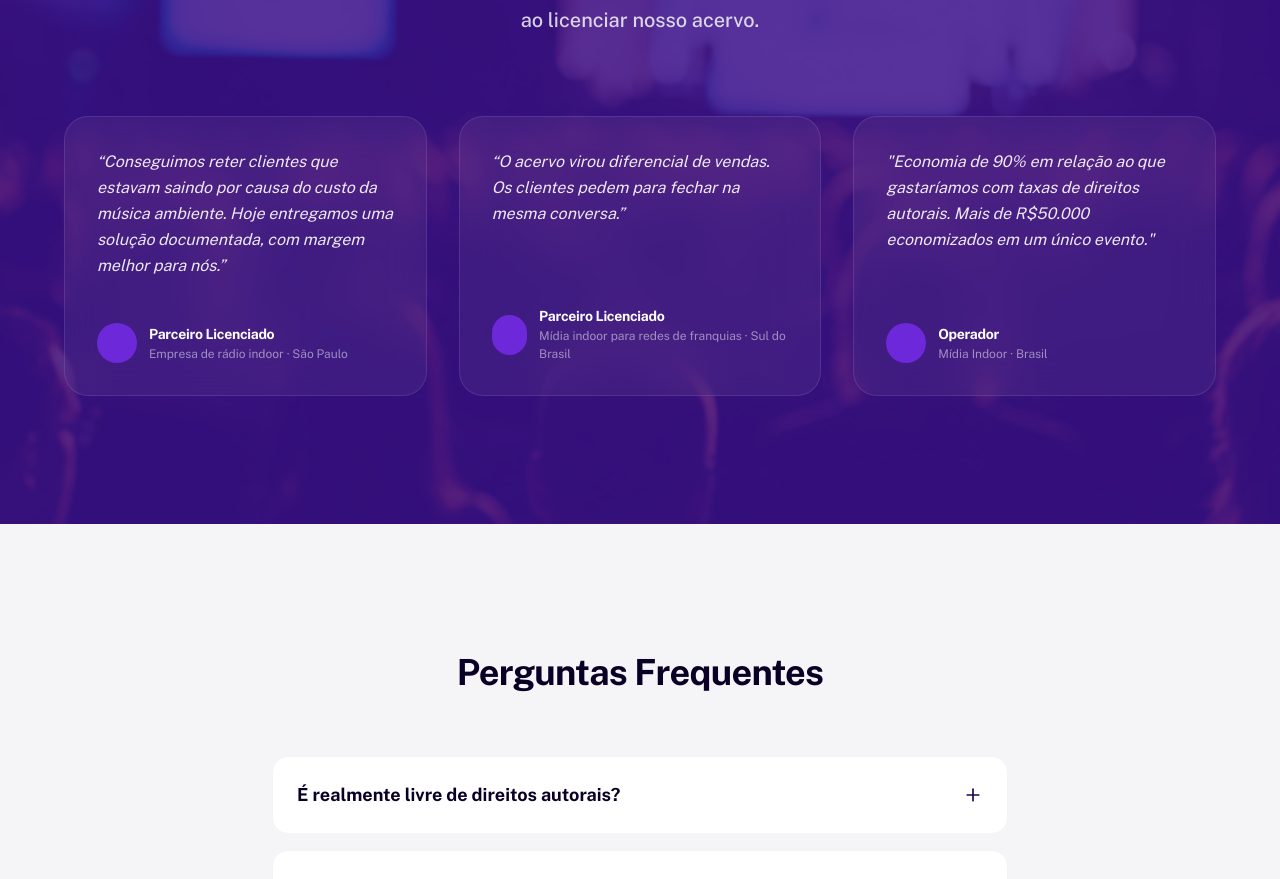
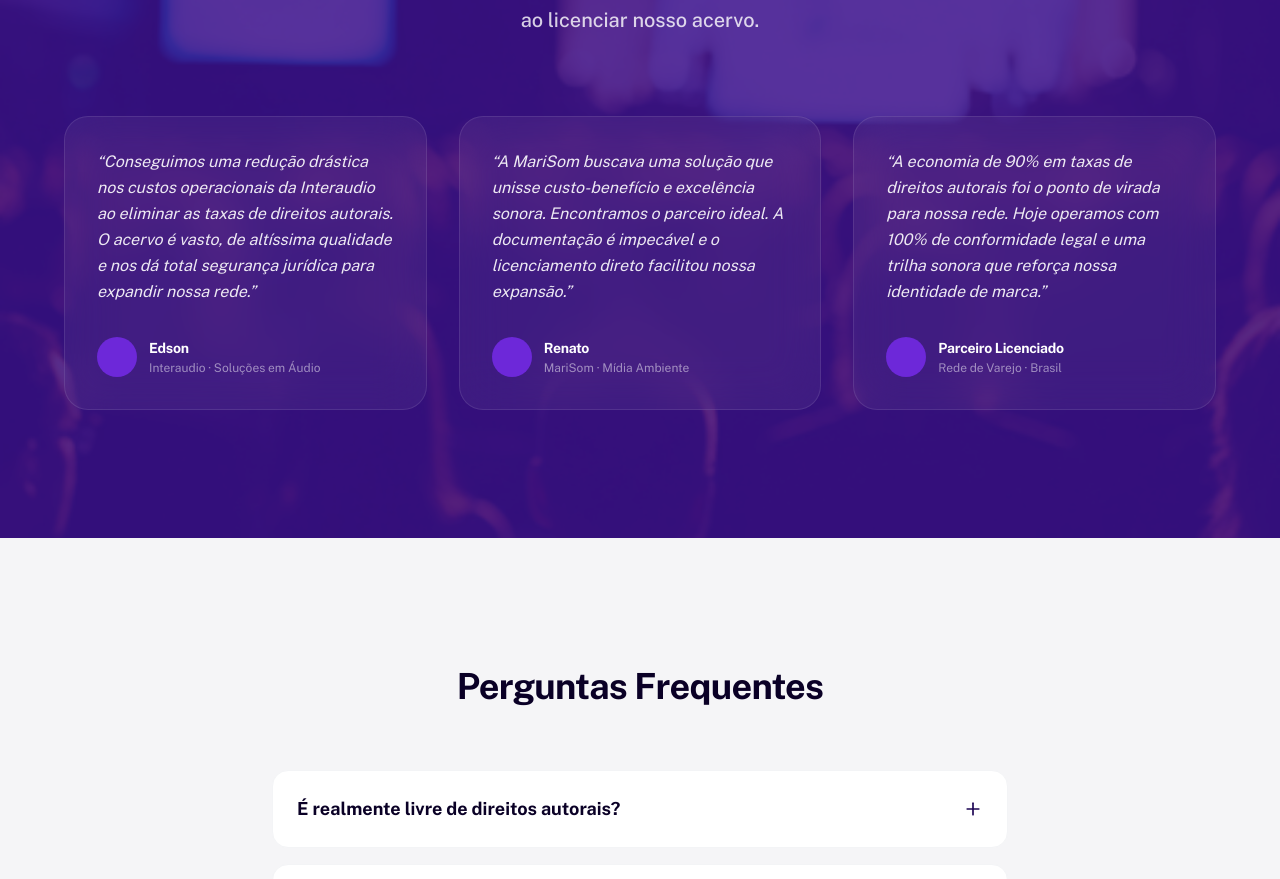
Before and after one commit to tecnologia-agencia-cow/lp-musica, a Next.js app: page / in a window 1280 px wide. Shown: the part 5330-6209 px from the top of the page. Built offline with nearby package versions, Linux system fonts and the light colour scheme.

Commit message:
feat: update testimonials component with new content and author assets

```diff
--- a/src/components/Testimonials.tsx
+++ b/src/components/Testimonials.tsx
@@ -2,21 +2,26 @@
 
 import { motion } from 'framer-motion';
 
+import Image from 'next/image';
+
 const testimonials = [
   {
-    text: "“Conseguimos reter clientes que estavam saindo por causa do custo da música ambiente. Hoje entregamos uma solução documentada, com margem melhor para nós.”",
-    author: "Parceiro Licenciado",
-    sub: "Empresa de rádio indoor · São Paulo"
+    text: "“Conseguimos uma redução drástica nos custos operacionais da Interaudio ao eliminar as taxas de direitos autorais. O acervo é vasto, de altíssima qualidade e nos dá total segurança jurídica para expandir nossa rede.”",
+    author: "Edson",
+    sub: "Interaudio · Soluções em Áudio",
+    image: "/images/testimonials/edson.png"
   },
   {
-    text: "“O acervo virou diferencial de vendas. Os clientes pedem para fechar na mesma conversa.”",
-    author: "Parceiro Licenciado",
-    sub: "Mídia indoor para redes de franquias · Sul do Brasil"
+    text: "“A MariSom buscava uma solução que unisse custo-benefício e excelência sonora. Encontramos o parceiro ideal. A documentação é impecável e o licenciamento direto facilitou nossa expansão.”",
+    author: "Renato",
+    sub: "MariSom · Mídia Ambiente",
+    image: "/images/testimonials/marisom-logo.png"
   },
   {
-    text: '"Economia de 90% em relação ao que gastaríamos com taxas de direitos autorais. Mais de R$50.000 economizados em um único evento."',
-    author: "Operador",
-    sub: "Mídia Indoor · Brasil"
+    text: "“A economia de 90% em taxas de direitos autorais foi o ponto de virada para nossa rede. Hoje operamos com 100% de conformidade legal e uma trilha sonora que reforça nossa identidade de marca.”",
+    author: "Parceiro Licenciado",
+    sub: "Rede de Varejo · Brasil",
+    image: null
   }
 ];
 
```
Also changed, not shown: public/images/testimonials/edson.png (added), public/images/testimonials/marisom-logo.png (added).
